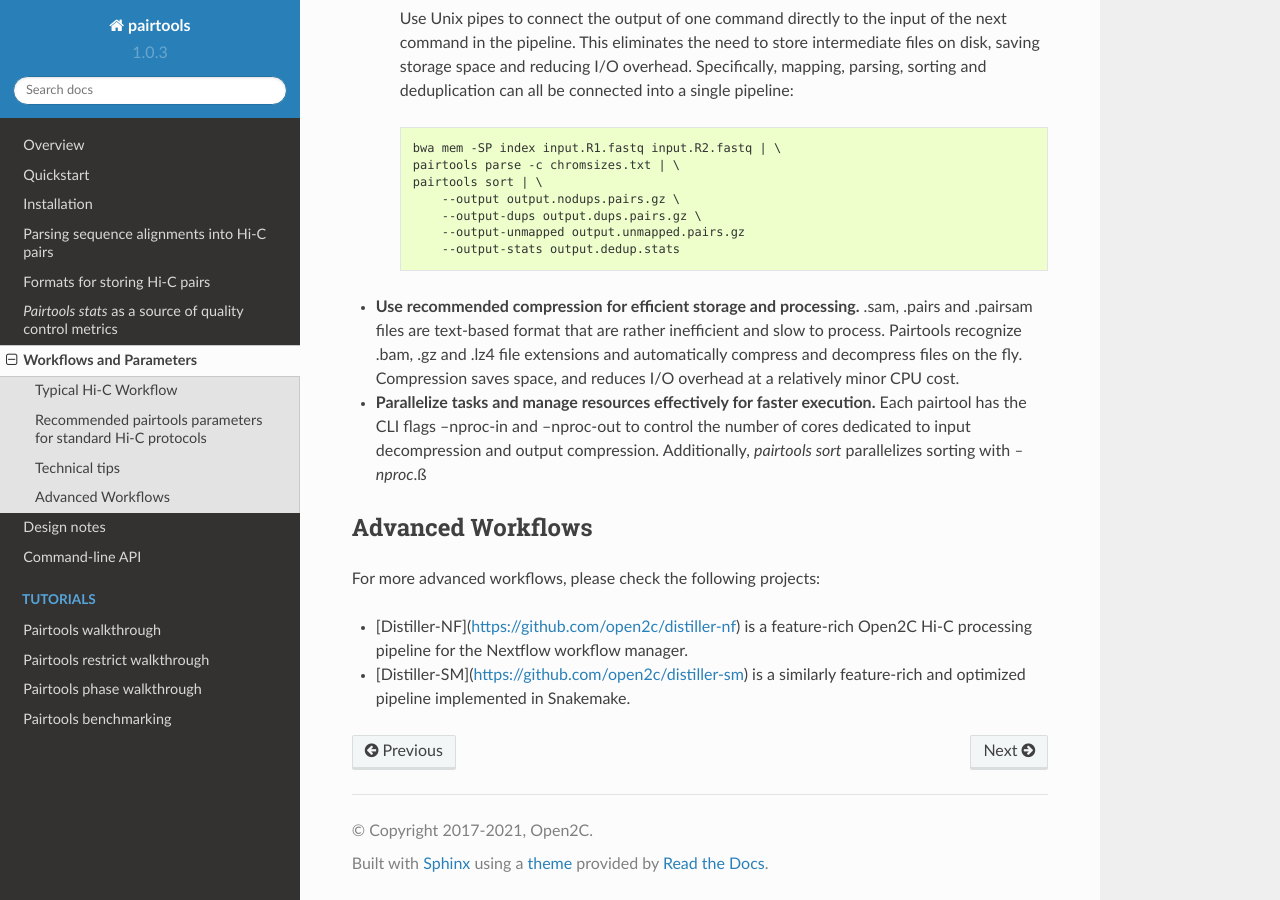
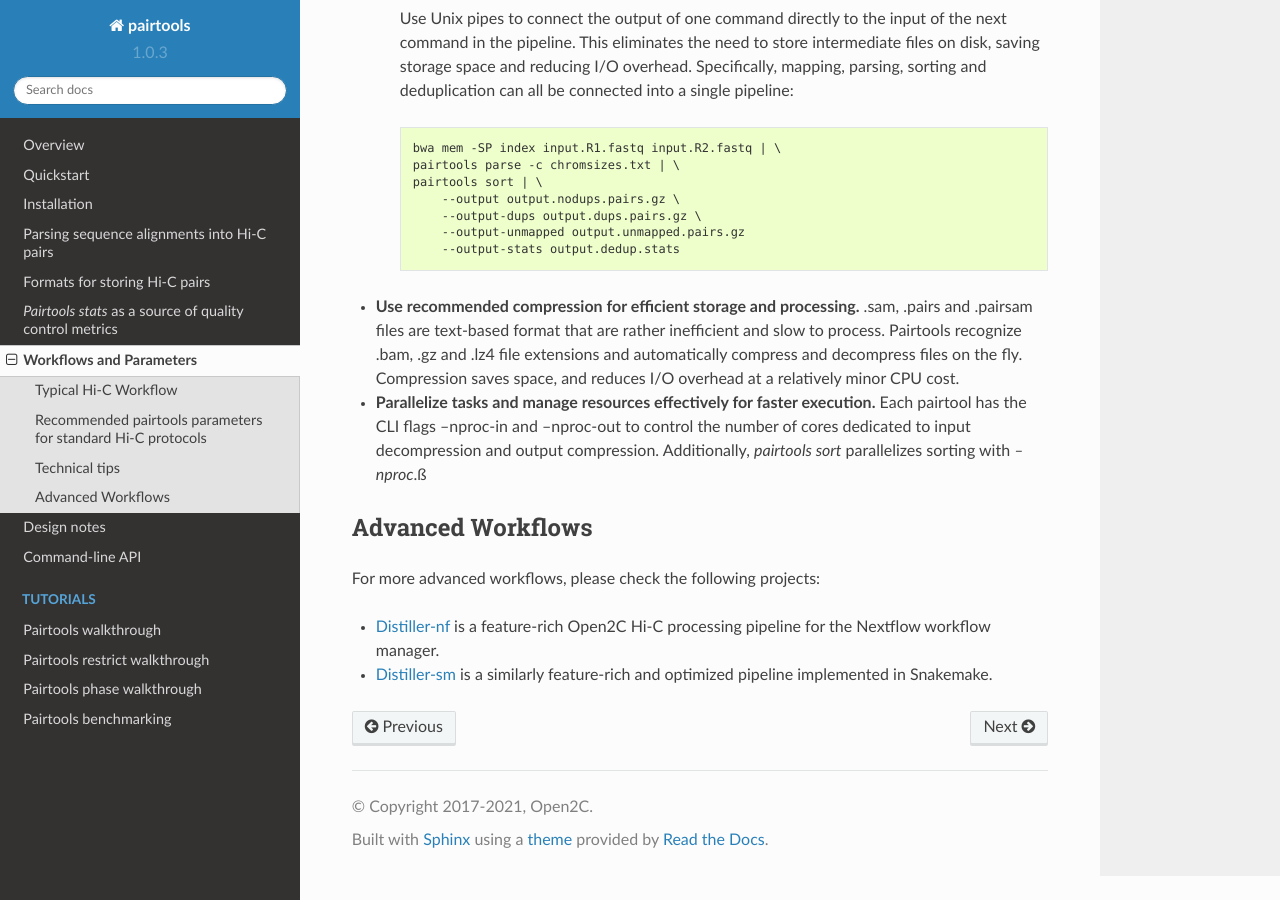
Before and after one commit to open2c/pairtools, a Sphinx documentation site: the page built from doc/protocols_pipelines.rst, in a window 1280 px wide and 900 px high, scrolled down 2291 px. Built offline with Sphinx 7.4.7 and the Read the Docs theme 2.0.0, drawn with Linux system fonts in a browser that asks for light colours; pages that are not in the unit, such as notebooks, are missing from menus.

Commit message:
Update protocols_pipelines.rst

```diff
--- a/doc/protocols_pipelines.rst
+++ b/doc/protocols_pipelines.rst
@@ -117,5 +117,5 @@ Advanced Workflows
 ------------------
 For more advanced workflows, please check the following projects:
 
-- [Distiller-NF](https://github.com/open2c/distiller-nf) is a feature-rich Open2C Hi-C processing pipeline for the Nextflow workflow manager.
-- [Distiller-SM](https://github.com/open2c/distiller-sm) is a similarly feature-rich and optimized pipeline implemented in Snakemake.
+- `Distiller-nf <https://github.com/open2c/distiller-nf>`_ is a feature-rich Open2C Hi-C processing pipeline for the Nextflow workflow manager.
+- `Distiller-sm <https://github.com/open2c/distiller-sm>`_ is a similarly feature-rich and optimized pipeline implemented in Snakemake.
```
